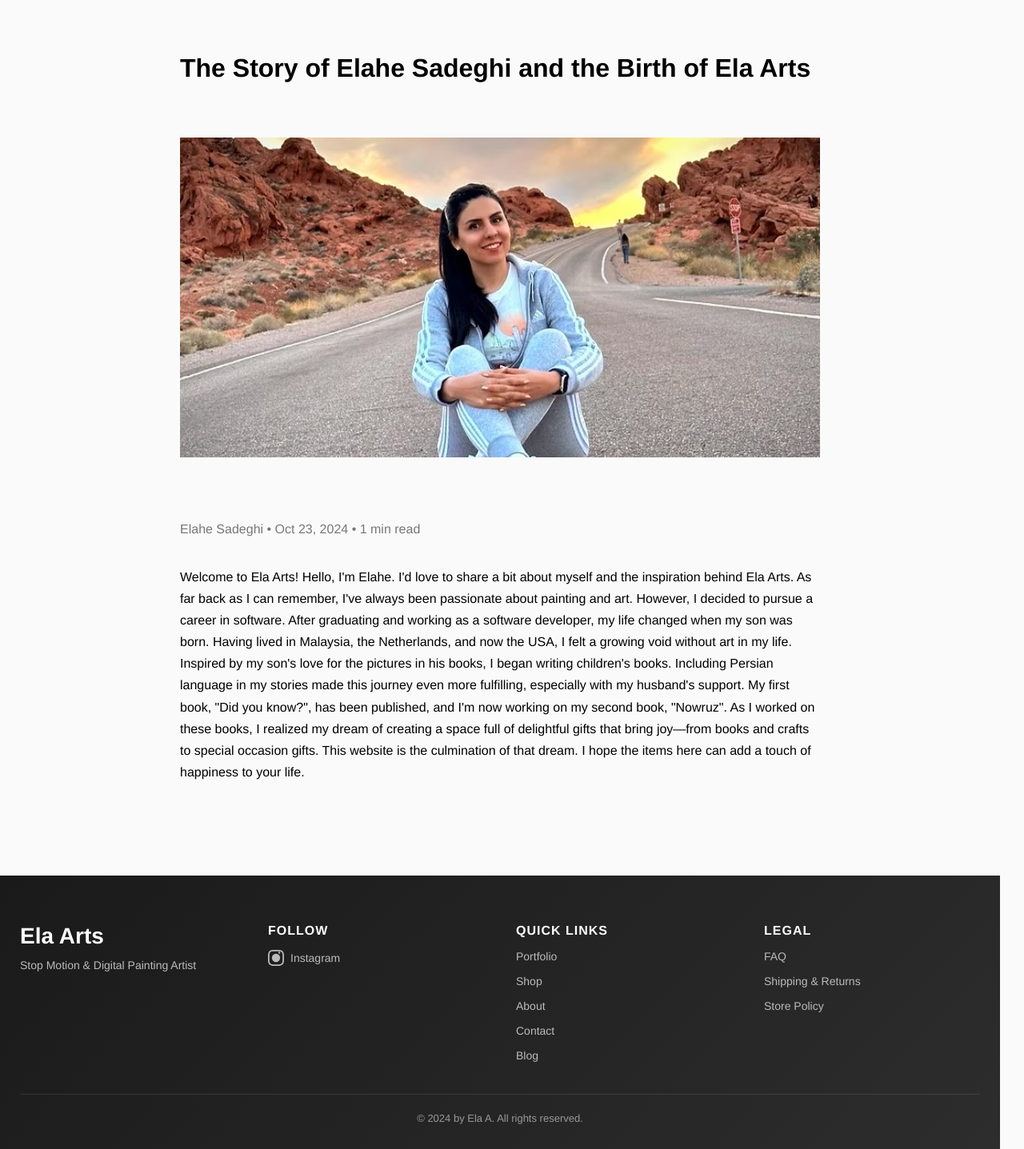
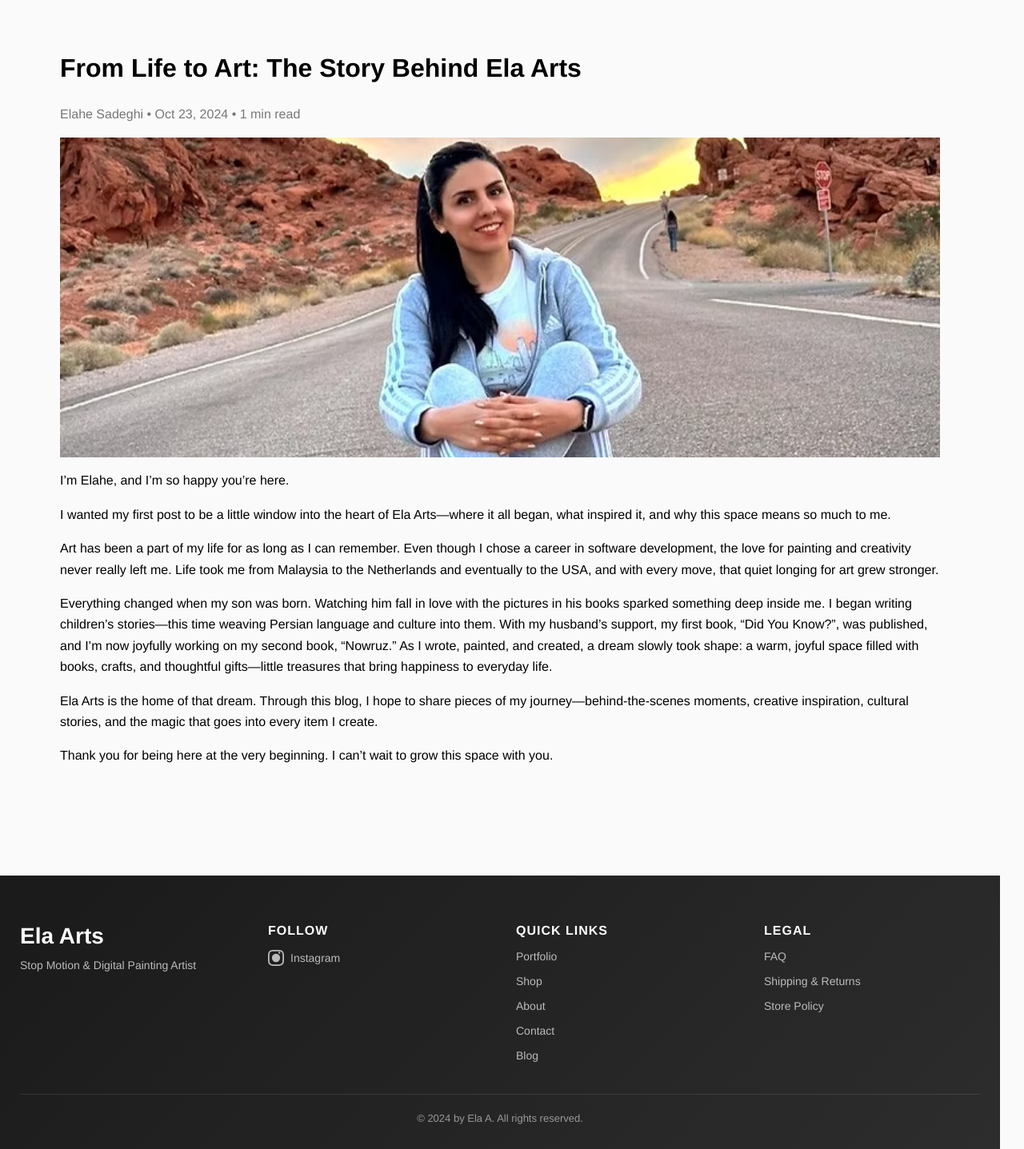
Before and after one commit to Alale66/ela_arts, a Flask app: page /blog/the-story in a window 1280 px wide. Shown: the part 76-1513 px from the top of the page at 80% size. Run offline with Flask 3, Linux system fonts and the light colour scheme.

Commit message:
worked on blog.html contents

```diff
--- a/app.py
+++ b/app.py
@@ -4,7 +4,6 @@ from flask import Flask, render_template, request, redirect
 import smtplib
 from email.mime.text import MIMEText
 from dotenv import load_dotenv
-
 
 app = Flask(__name__)
 load_dotenv()
@@ -28,6 +27,7 @@ def about():
 @app.route("/contact")
 def contact():
     return render_template("contact.html")
+
 
 @app.route("/send-message", methods=["POST"])
 def send_message():
@@ -69,66 +69,76 @@ def send_message():
         print("Email error:", e)
         return render_template("contact.html", error=True)
 
+
 blog_posts = [
     {
         "slug": "the-story",
-        "title": "The Story of Elahe Sadeghi and the Birth of Ela Arts",
+        "title": "From Life to Art: The Story Behind Ela Arts",
         "author": "Elahe Sadeghi",
         "date": "Oct 23, 2024",
         "read_time": "1 min read",
         "image": "/static/blog1.jpg",
-        "excerpt": "Welcome to Ela Arts! Hello, I'm Elahe. I'd love to share a bit about myself and the inspiration behind Ela Arts...",
+        "excerpt": """
+            Welcome to Ela Arts — and welcome to my very first blog post!
+            I’m Elahe, and I’m so happy you’re here...
+                        """,
         "content": """
-            Welcome to Ela Arts!
-            Hello, I'm Elahe. I'd love to share a bit about myself and the inspiration behind Ela Arts.
+            <p>I’m Elahe, and I’m so happy you’re here.</p>
 
-            As far back as I can remember, I've always been passionate about painting and art. However, I decided to
-            pursue a career in software. After graduating and working as a software developer, my life changed when my
-            son was born. Having lived in Malaysia, the Netherlands, and now the USA, I felt a growing void without art
-            in my life. Inspired by my son's love for the pictures in his books, I began writing children's books.
-            Including Persian language in my stories made this journey even more fulfilling, especially with my
-            husband's support.
+            <p>I wanted my first post to be a little window into the heart of Ela Arts—where it all began, what inspired it, and why this space means so much to me.</p>
 
-            My first book, "Did you know?", has been published, and I'm now working on my second book, "Nowruz". As I
-            worked on these books, I realized my dream of creating a space full of delightful gifts that bring joy—from
-            books and crafts to special occasion gifts. This website is the culmination of that dream. I hope the items
-            here can add a touch of happiness to your life.
-        """
+            <p>Art has been a part of my life for as long as I can remember. Even though I chose a career in software development, the love for painting and creativity never really left me. Life took me from Malaysia to the Netherlands and eventually to the USA, and with every move, that quiet longing for art grew stronger.</p>
+
+            <p>Everything changed when my son was born. Watching him fall in love with the pictures in his books sparked something deep inside me. I began writing children’s stories—this time weaving Persian language and culture into them. With my husband’s support, my first book, “Did You Know?”, was published, and I’m now joyfully working on my second book, “Nowruz.” As I wrote, painted, and created, a dream slowly took shape: a warm, joyful space filled with books, crafts, and thoughtful gifts—little treasures that bring happiness to everyday life.</p>
+
+            <p>Ela Arts is the home of that dream. Through this blog, I hope to share pieces of my journey—behind-the-scenes moments, creative inspiration, cultural stories, and the magic that goes into every item I create.</p>
+
+            <p>Thank you for being here at the very beginning. I can’t wait to grow this space with you.</p>
+            """
     }
 ]
+
 
 @app.route("/blog-list")
 def blog_list():
     return render_template("blog-list.html", posts=blog_posts)
+
 
 @app.route("/blog/<slug>")
 def blog(slug):
     post = next((p for p in blog_posts if p["slug"] == slug), None)
     return render_template("blog.html", post=post)
 
+
 @app.route("/blog")
 def blog_redirect():
     return render_template("blog-list.html", posts=blog_posts)
+
 
 @app.route("/log-in")
 def log_in():
     return render_template("coming-soon.html")
 
+
 @app.route("/cart")
 def cart():
     return render_template("coming-soon.html")
+
 
 @app.route("/faq")
 def faq():
     return render_template("faq.html")
 
+
 @app.route("/shipping-and-return")
 def shipping_and_return():
     return render_template("shipping-and-return.html")
+
 
 @app.route("/policy")
 def policy():
     return render_template("store-policy.html")
 
+
 if __name__ == "__main__":
     app.run(debug=True)
--- a/static/style.css
+++ b/static/style.css
@@ -484,7 +484,7 @@ html, body {
 /*    padding: 80px 20px;*/
 /*}*/
 
-.contact-container, .blog-container {
+.contact-container {
     max-width: 1100px;
     margin: auto;
     display: flex;
@@ -783,8 +783,12 @@ html, body {
 }
 
 .blog-container {
-    max-width: 800px;
-    /*margin: 0 auto 40px auto;*/
+    max-width: 1100px;
+    margin: auto;
+    display: flex;
+    /*gap: 60px;*/
+    align-items: flex-start;
+    flex-wrap: wrap;
 }
 
 .blog-hero {
@@ -796,17 +800,16 @@ html, body {
 
 .blog-container h1 {
     font-size: 32px;
-    margin-bottom: 8px;
 }
 
 .blog-meta {
     font-size: 14px;
     color: #777;
-    margin-bottom: 24px;
+    margin-bottom: 50px;
 }
 
 .blog-container p {
     font-size: 16px;
-    line-height: 1.7;
-    margin-bottom: -100px;
+    line-height: 1.65;
+    margin: 1rem 0;
 }
--- a/templates/blog.html
+++ b/templates/blog.html
@@ -4,15 +4,15 @@
 
 {% block content %}
 
-<section class="blog-section">
+<section class="blog-section" xmlns="http://www.w3.org/1999/html">
     <div class="blog-container">
-        <h1>{{ post.title }}</h1>
+        <div><h1>{{ post.title }}</h1><p class="blog-meta">{{ post.author }} • {{ post.date }} • {{ post.read_time }}</p></div>
+
         <img class="blog-hero" src="{{ post.image }}" alt="{{ post.title }}">
 
-        <p class="blog-meta">{{ post.author }} • {{ post.date }} • {{ post.read_time }}</p>
-
-        <p>{{ post.content }}</p>
-
+<span>
+        {{ post.content | safe }}
+</span>
     </div>
 </section>
 
```
